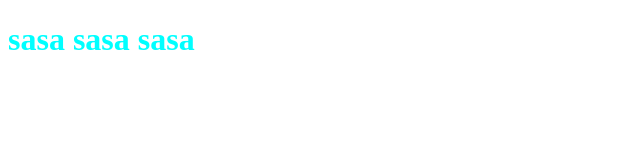
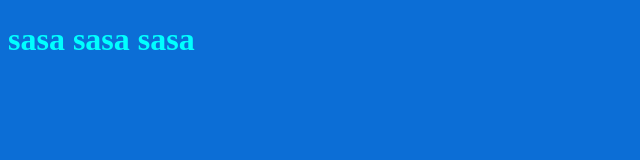
Before and after one commit to ahmed-m-khalaf/my-projectt, a plain HTML site: page index.html in a window 1280 px wide. Shown: the whole page, without its empty margins (0-640 px from the left). Drawn offline with Linux system fonts and the light colour scheme.

Commit message:
changing background color in css

```diff
--- a/style.css
+++ b/style.css
@@ -1,3 +1,6 @@
 h1{
     color: aqua;
 }
+body{
+    background-color: rgb(12, 110, 214);
+}
```
